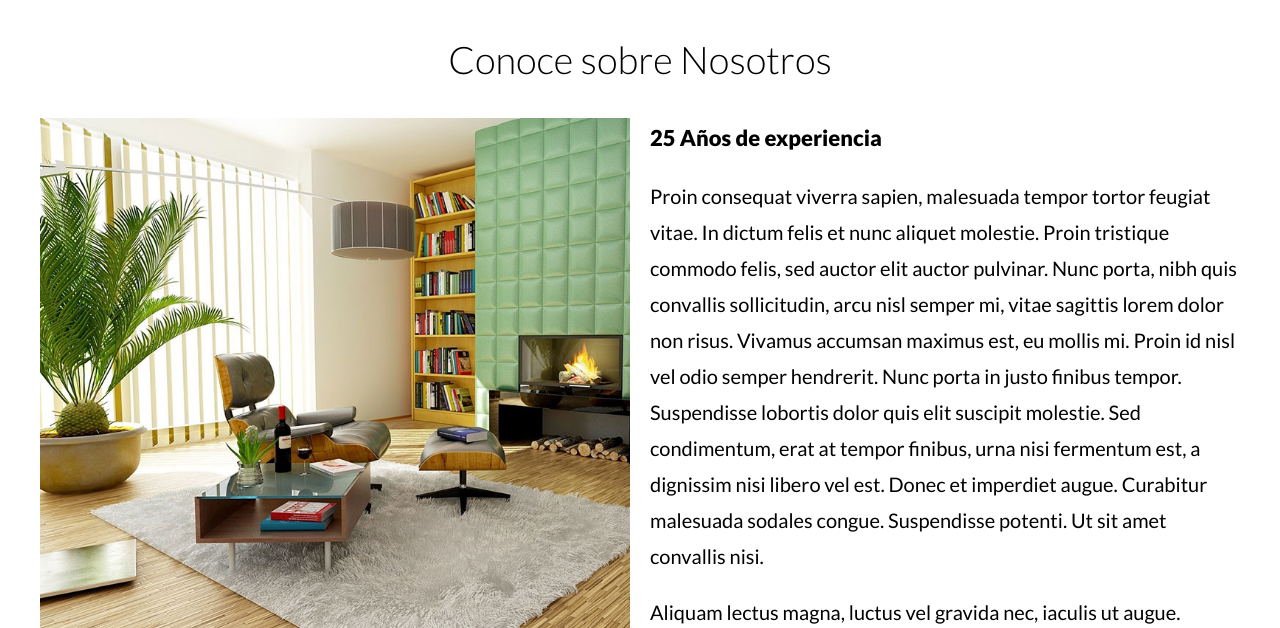
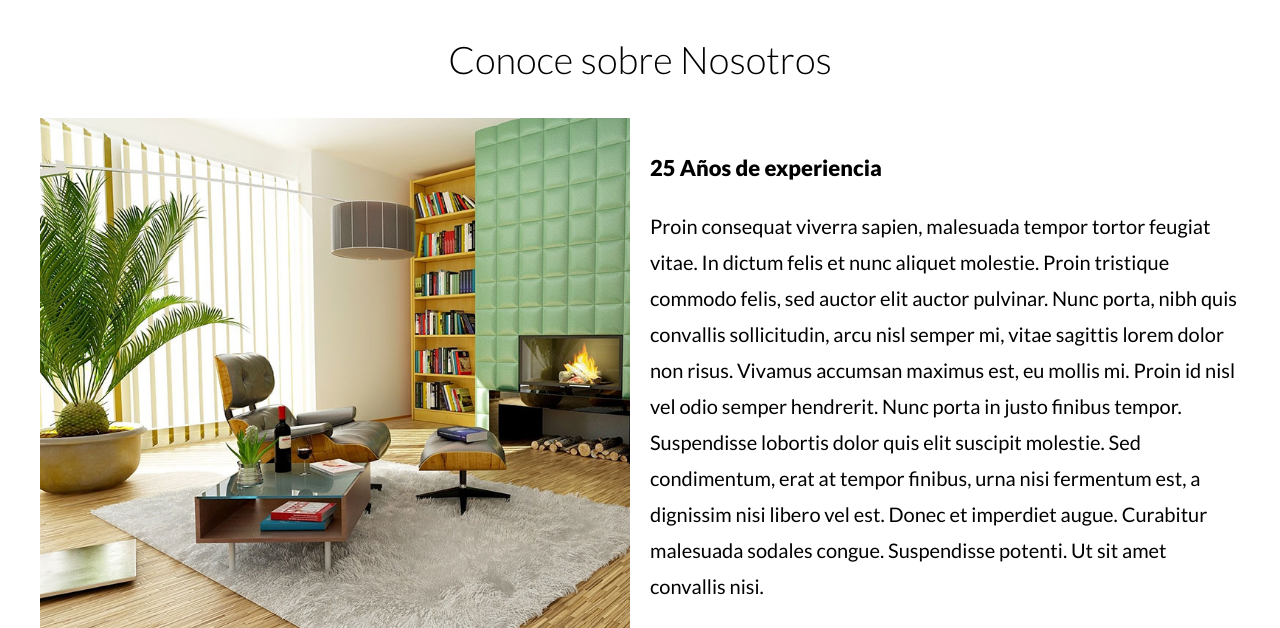
Before and after one commit to zSupAnonymo/bienesraices, a PHP site: page /nosotros.html in a window 1280 px wide. Shown: the part 120-748 px from the top of the page. Run offline with PHP 8.4, Linux system fonts and the light colour scheme.

Commit message:
change margin blockquote

```diff
--- a/build/css/app.css
+++ b/build/css/app.css
@@ -798,6 +798,6 @@ h4 {
 .texto-nosotros blockquote {
   font-weight: 900;
   font-size: 2.2rem;
-  margin: 0;
+  margin: 3rem 0 0 0;
   padding-left: 1rem 0 3rem 0;
 }
--- a/src/scss/internas/_nosotros.scss
+++ b/src/scss/internas/_nosotros.scss
@@ -8,6 +8,6 @@
 .texto-nosotros blockquote {
     font-weight: $black;
     font-size: 2.2rem;
-    margin: 0;
+    margin: 3rem 0 0 0;
     padding-left: 1rem 0 3rem 0;
 }
```
